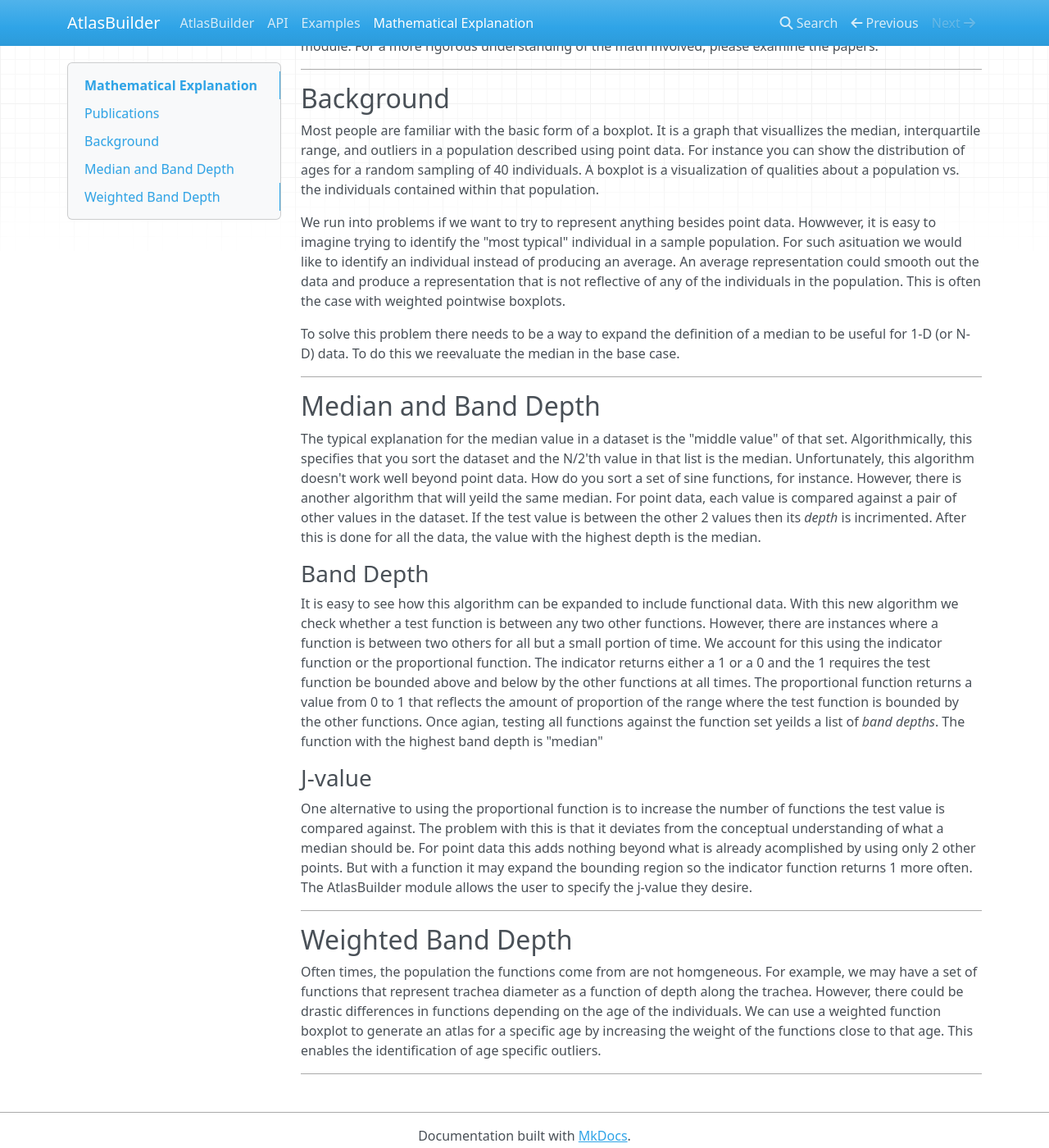
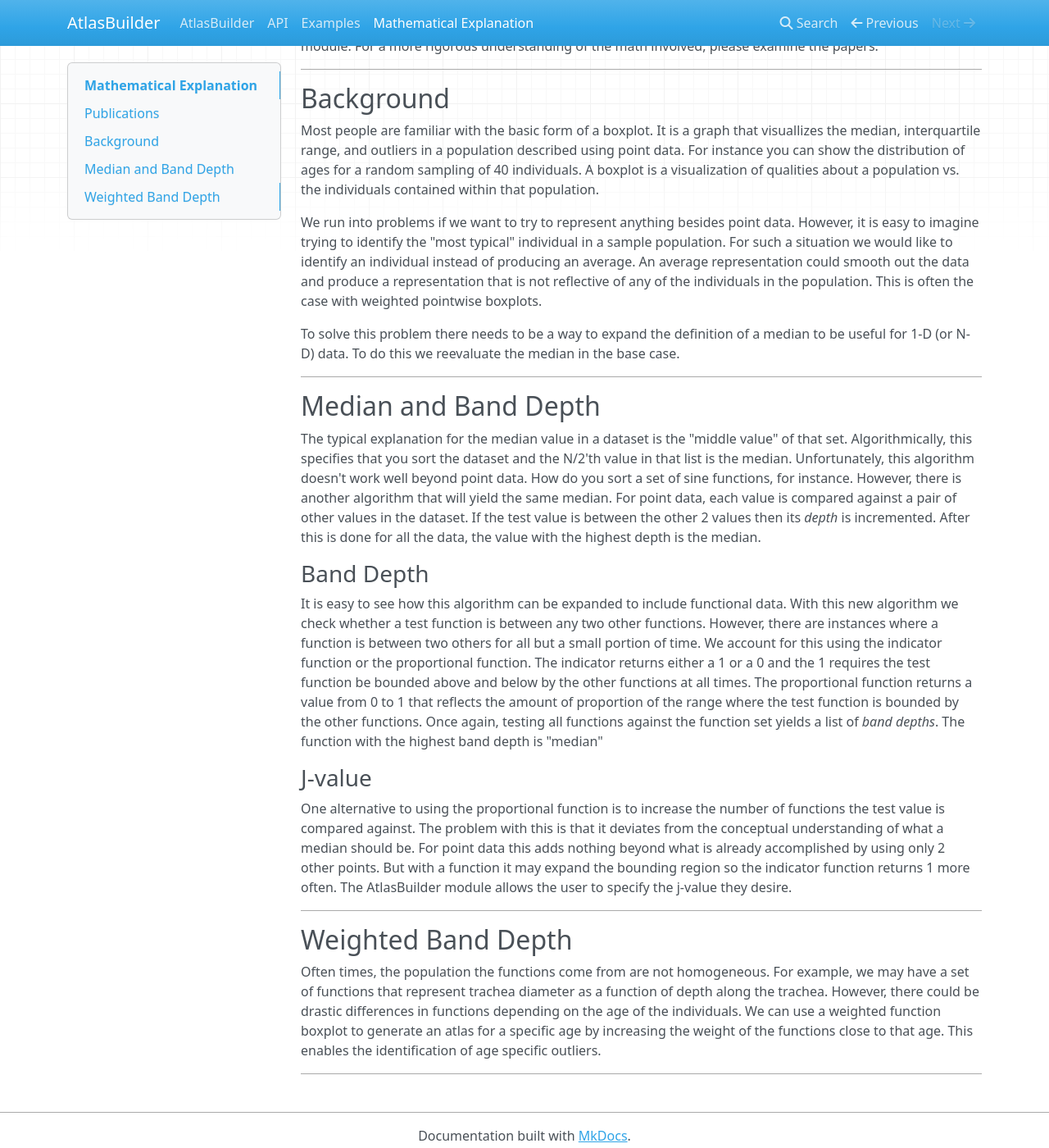
Before and after one commit to KitwareMedical/AtlasBuilder, an MkDocs documentation site: the page built from docs/docs/Math.md, in a window 1280 px wide and 1400 px high, scrolled down 258 px. Shown: the whole window at 82% size. Built offline with MkDocs 1.6.1, drawn with Linux system fonts in a browser that asks for light colours; nearby versions of some CDN libraries.

Commit message:
Spell checked the docs

```diff
--- a/docs/docs/Math.md
+++ b/docs/docs/Math.md
@@ -18,8 +18,8 @@ interquartile range, and outliers in a population described using point data. Fo
 the distribution of ages for a random sampling of 40 individuals. A boxplot is a visualization of qualities
 about a population vs. the individuals contained within that population.
 
-We run into problems if we want to try to represent anything besides point data. Howwever, it is easy to
-imagine trying to identify the "most typical" individual in a sample population. For such asituation we
+We run into problems if we want to try to represent anything besides point data. However, it is easy to
+imagine trying to identify the "most typical" individual in a sample population. For such a situation we
 would like to identify an individual instead of producing an average. An average representation could smooth
 out the data and produce a representation that is not reflective of any of the individuals in the population.
 This is often the case with weighted pointwise boxplots.
@@ -34,8 +34,8 @@ To solve this problem there needs to be a way to expand the definition of a medi
 The typical explanation for the median value in a dataset is the "middle value" of that set. Algorithmically,
 this specifies that you sort the dataset and the N/2'th value in that list is the median. Unfortunately, this
 algorithm doesn't work well beyond point data. How do you sort a set of sine functions, for instance. However,
-there is another algorithm that will yeild the same median. For point data, each value is compared against a pair
-of other values in the dataset. If the test value is between the other 2 values then its *depth* is incrimented.
+there is another algorithm that will yield the same median. For point data, each value is compared against a pair
+of other values in the dataset. If the test value is between the other 2 values then its *depth* is incremented.
 After this is done for all the data, the value with the highest depth is the median.
 
 ### Band Depth
@@ -45,15 +45,15 @@ whether a test function is between any two other functions. However, there are i
 two others for all but a small portion of time. We account for this using the indicator function or the proportional
 function. The indicator returns either a 1 or a 0 and the 1 requires the test function be bounded above and below by
 the other functions at all times. The proportional function returns a value from 0 to 1 that reflects the amount of
-proportion of the range where the test function is bounded by the other functions. Once agian, testing all functions
-against the function set yeilds a list of *band depths*. The function with the highest band depth is "median"
+proportion of the range where the test function is bounded by the other functions. Once again, testing all functions
+against the function set yields a list of *band depths*. The function with the highest band depth is "median"
 
 ### J-value
 
 
 One alternative to using the proportional function is to increase the number of functions the test value is compared
 against. The problem with this is that it deviates from the conceptual understanding of what a median should be.
-For point data this adds nothing beyond what is already acomplished by using only 2 other points. But with a function
+For point data this adds nothing beyond what is already accomplished by using only 2 other points. But with a function
 it may expand the bounding region so the indicator function returns 1 more often. The AtlasBuilder module allows the
 user to specify the j-value they desire.
 
@@ -61,7 +61,7 @@ user to specify the j-value they desire.
 
 ## Weighted Band Depth
 
-Often times, the population the functions come from are not homgeneous. For example, we may have a set of functions
+Often times, the population the functions come from are not homogeneous. For example, we may have a set of functions
 that represent trachea diameter as a function of depth along the trachea. However, there could be drastic differences
 in functions depending on the age of the individuals. We can use a weighted function boxplot to generate an atlas for
 a specific age by increasing the weight of the functions close to that age. This enables the identification of age
```
Also changed, not shown: docs/docs/API.md (+9 -9 lines), docs/docs/Examples.md (+2 -2 lines), docs/docs/index.md (+1 -1 lines).
